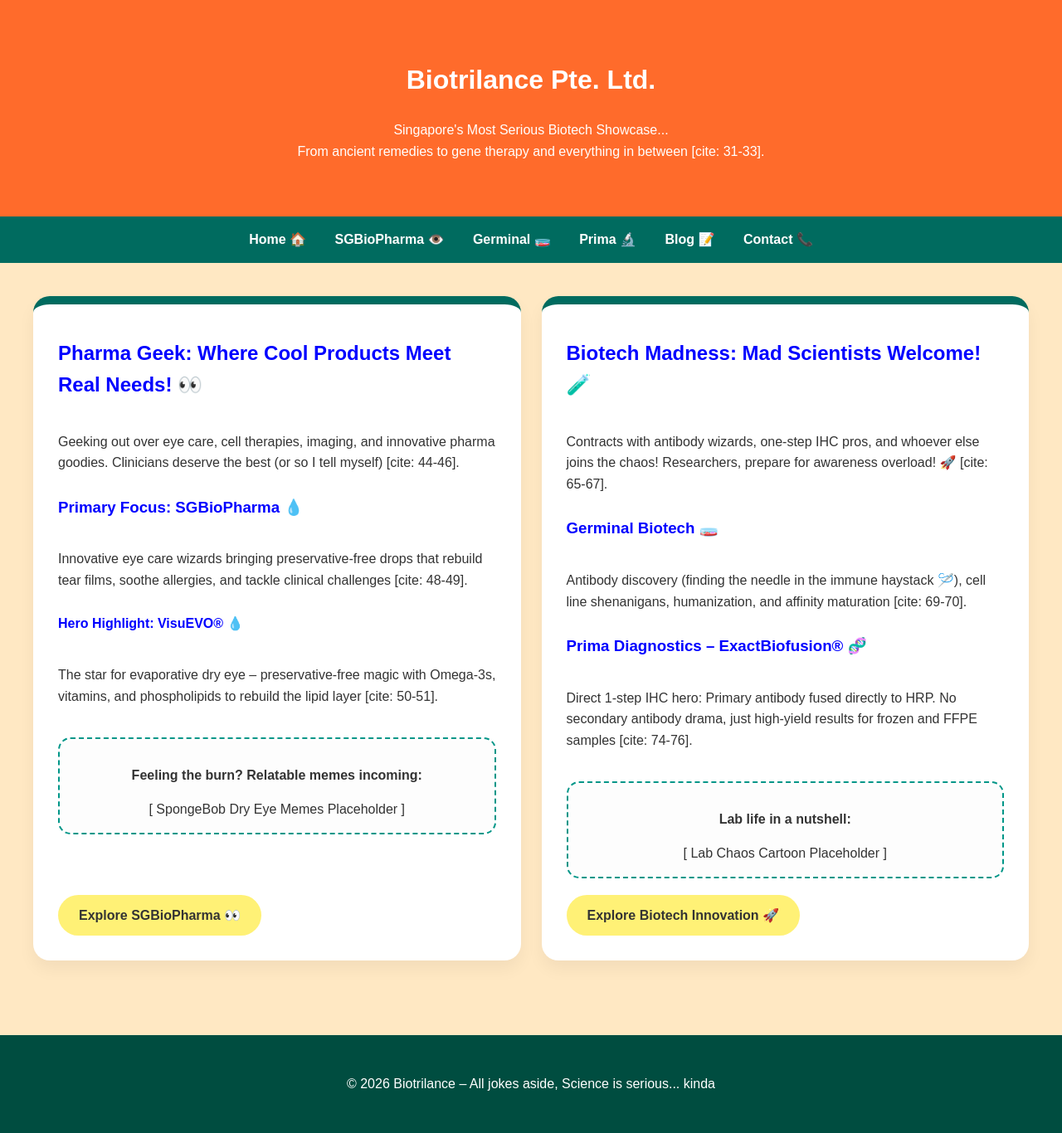
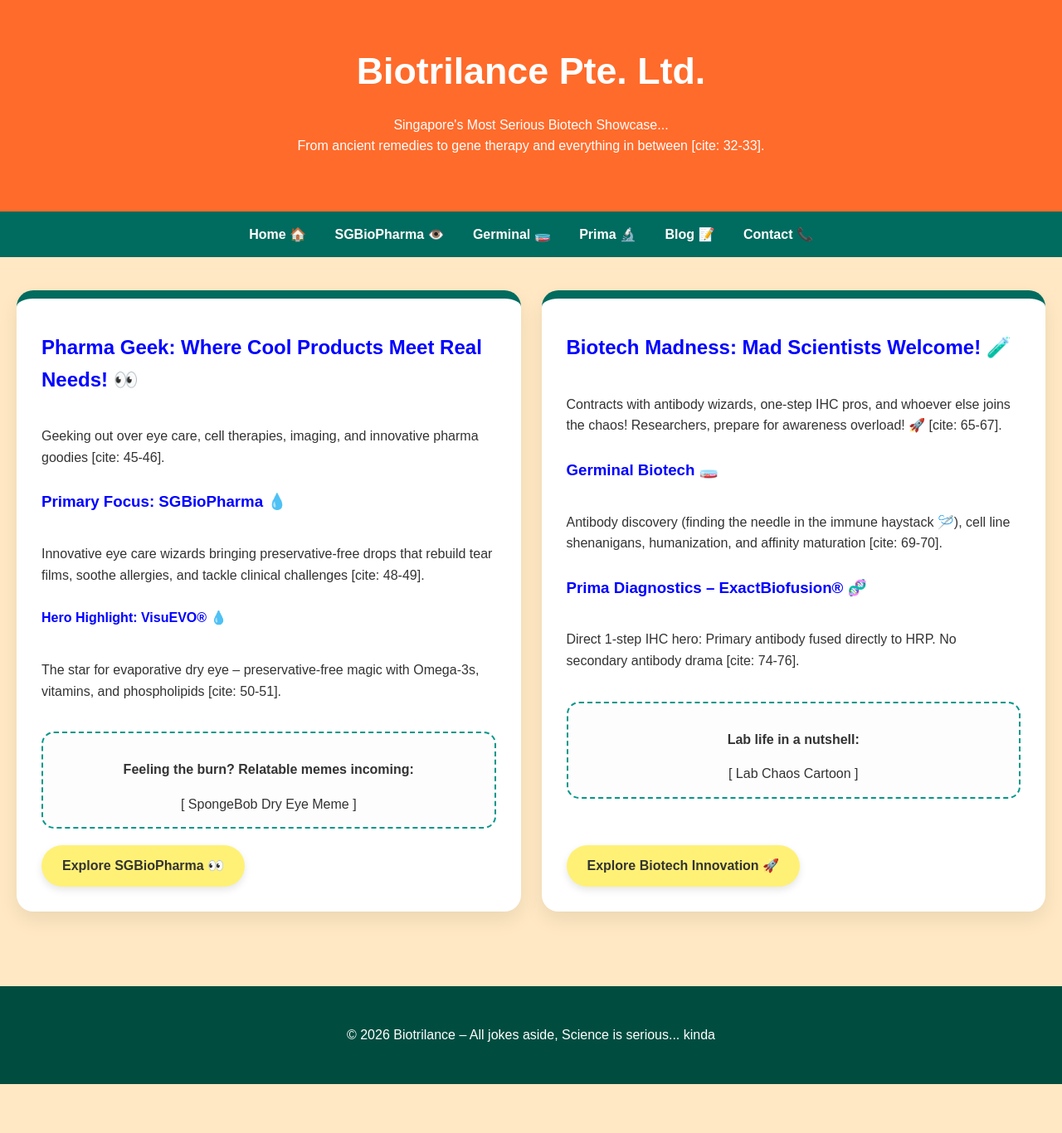
Before and after one commit to Biotrilance/biotrilance.github.io, a Jekyll site: the page index_test.html, which Jekyll copies as it is, in a window 1280 px wide. Shown: the whole page at 83% size. Built offline with Jekyll 4.4.1, drawn with Linux system fonts in a browser that asks for light colours; after the commit the page ends 1307 px from its top, so only the background shows below that.

Commit message:
Update index_test.html

```diff
--- a/index_test.html
+++ b/index_test.html
@@ -5,12 +5,12 @@
     <meta name="viewport" content="width=device-width, initial-scale=1.0">
     <title>Home | Biotrilance Pte. Ltd.</title>
     <style>
-        /* COLORS SAMPLED FROM YOUR FAVORITE SCREENSHOTS */
+        /* COLOR PALETTE RESTORATION */
         body {
             font-family: Arial, sans-serif;
             margin: 0;
             padding: 0;
-            background-color: #FFE8C3; /* Peach background */
+            background-color: #FFE8C3; /* Rich Peach Background */
             color: #333;
             line-height: 1.6;
         }
@@ -21,9 +21,10 @@
             text-align: center;
             padding: 50px 20px;
         }
+        header h1 { margin: 0; font-size: 2.8em; }
 
         nav {
-            background-color: #006B5F; /* Teal Nav */
+            background-color: #006B5F; /* Deep Teal */
             padding: 15px;
             text-align: center;
             position: sticky;
@@ -32,20 +33,20 @@
         }
         nav a { color: white; margin: 0 15px; text-decoration: none; font-weight: bold; }
 
-        /* BLUE TITLES FROM YOUR MASTER CSS */
+        /* TYPOGRAPHY */
         h2, h3, h4 {
-            color: #0000FF !important;
+            color: #0000FF !important; /* Bright Blue Section Titles */
             text-align: left;
             margin-top: 10px;
         }
 
-        /* SIDE-BY-SIDE GRID SYSTEM */
+        /* SIDE-BY-SIDE LAYOUT ENGINE */
         .main-container {
             display: flex;
             flex-wrap: wrap;
             gap: 25px;
             padding: 40px 20px;
-            max-width: 1200px;
+            max-width: 1300px;
             margin: 0 auto;
             justify-content: center;
         }
@@ -54,25 +55,26 @@
             background: white;
             border-radius: 20px;
             padding: 30px;
-            box-shadow: 0 10px 20px rgba(0,0,0,0.05);
+            box-shadow: 0 10px 25px rgba(0,0,0,0.08);
             flex: 1;
             min-width: 450px;
-            max-width: 580px;
+            max-width: 600px;
             display: flex;
             flex-direction: column;
-            border-top: 10px solid #006B5F;
+            border-top: 10px solid #006B5F; /* Teal Accent Bar */
         }
 
         .button {
             display: inline-block;
-            background: #FFF176; /* Yellow button */
+            background: #FFF176; /* Yellow CTA [cite: 19] */
             color: #333;
             padding: 12px 25px;
             border-radius: 50px;
             text-decoration: none;
             font-weight: bold;
-            margin-top: auto; /* Pushes button to bottom of card */
+            margin-top: auto;
             align-self: flex-start;
+            box-shadow: 0 4px 10px rgba(0,0,0,0.1);
         }
 
         .meme-area {
@@ -85,7 +87,7 @@
         }
 
         footer {
-            background-color: #004D40; /* Footer Teal */
+            background-color: #004D40; /* Dark Teal Footer */
             color: white;
             text-align: center;
             padding: 30px 20px;
@@ -98,7 +100,7 @@
 <header>
     <h1>Biotrilance Pte. Ltd.</h1>
     <p>Singapore's Most Serious Biotech Showcase...<br>
-    From ancient remedies to gene therapy and everything in between [cite: 31-33].</p>
+    From ancient remedies to gene therapy and everything in between [cite: 32-33].</p>
 </header>
 
 <nav>
@@ -113,17 +115,17 @@
 <div class="main-container">
     <section class="card">
         <h2>Pharma Geek: Where Cool Products Meet Real Needs! 👀</h2>
-        <p>Geeking out over eye care, cell therapies, imaging, and innovative pharma goodies. Clinicians deserve the best (or so I tell myself) [cite: 44-46].</p>
+        <p>Geeking out over eye care, cell therapies, imaging, and innovative pharma goodies [cite: 45-46].</p>
 
         <h3>Primary Focus: SGBioPharma 💧</h3>
         <p>Innovative eye care wizards bringing preservative-free drops that rebuild tear films, soothe allergies, and tackle clinical challenges [cite: 48-49].</p>
 
         <h4>Hero Highlight: VisuEVO® 💧</h4>
-        <p>The star for evaporative dry eye – preservative-free magic with Omega-3s, vitamins, and phospholipids to rebuild the lipid layer [cite: 50-51].</p>
+        <p>The star for evaporative dry eye – preservative-free magic with Omega-3s, vitamins, and phospholipids [cite: 50-51].</p>
 
         <div class="meme-area">
             <p><strong>Feeling the burn? Relatable memes incoming:</strong></p>
-            [ SpongeBob Dry Eye Memes Placeholder ]
+            [ SpongeBob Dry Eye Meme ]
         </div>
         <a href="/sgbiopharma" class="button">Explore SGBioPharma 👀</a>
     </section>
@@ -136,11 +138,11 @@
         <p>Antibody discovery (finding the needle in the immune haystack 🪡), cell line shenanigans, humanization, and affinity maturation [cite: 69-70].</p>
 
         <h3>Prima Diagnostics – ExactBiofusion® 🧬</h3>
-        <p>Direct 1-step IHC hero: Primary antibody fused directly to HRP. No secondary antibody drama, just high-yield results for frozen and FFPE samples [cite: 74-76].</p>
+        <p>Direct 1-step IHC hero: Primary antibody fused directly to HRP. No secondary antibody drama [cite: 74-76].</p>
 
         <div class="meme-area">
             <p><strong>Lab life in a nutshell:</strong></p>
-            [ Lab Chaos Cartoon Placeholder ]
+            [ Lab Chaos Cartoon ]
         </div>
         <a href="/biotech" class="button">Explore Biotech Innovation 🚀</a>
     </section>
```
